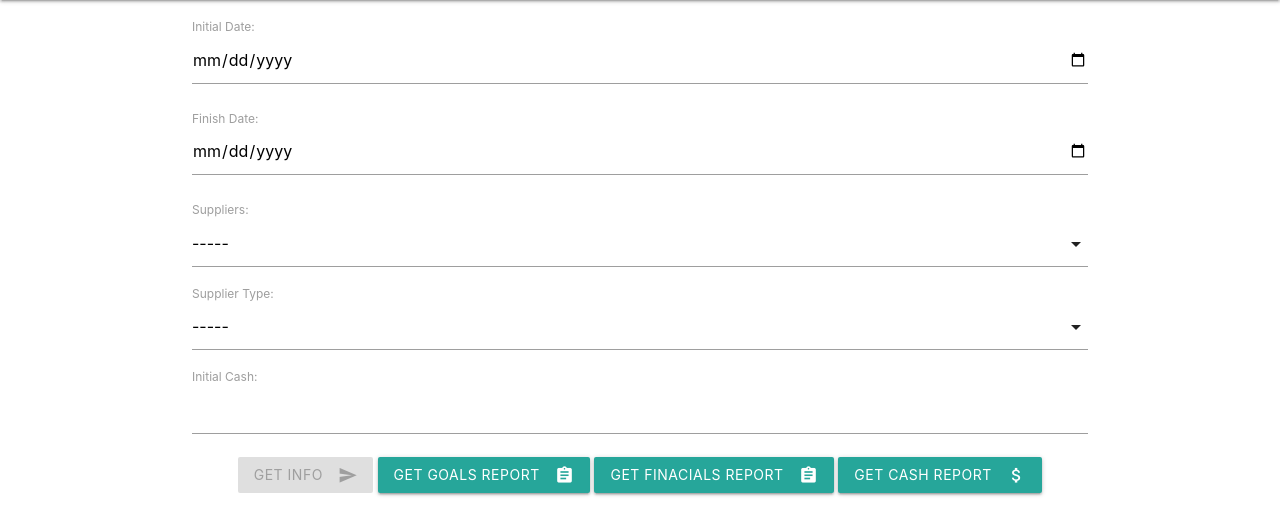
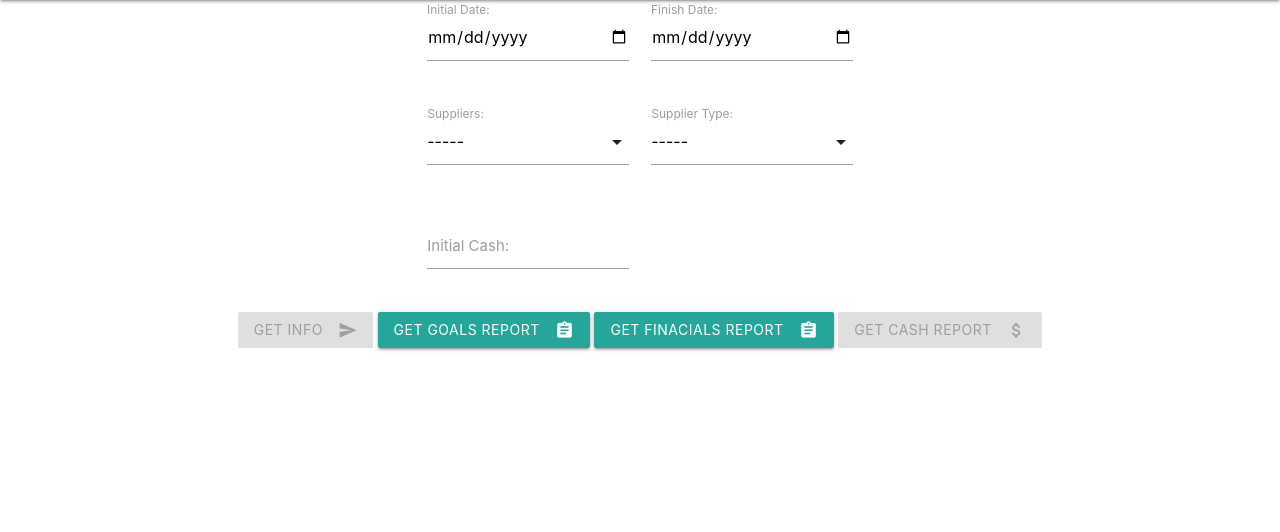
Before and after one commit to carlossgv/dosbandidos_project, a Django app: page /accounting/ in a window 1280 px wide. Shown: the part 64-596 px from the top of the page. Run offline with Django 3.2, Linux system fonts and the light colour scheme; a user stored in the database is signed in.

Commit message:
forms styled partially

```diff
--- a/accounting/forms.py
+++ b/accounting/forms.py
@@ -1,3 +1,4 @@
+from django.forms import widgets
 from accounting.models import Supplier
 from django import forms
 from .models import Supplier
@@ -5,10 +6,12 @@ from .models import Supplier
 
 class ExpensesForm(forms.Form):
     initialDate = forms.DateField(
-        label="Initial Date", widget=forms.widgets.DateInput(attrs={"type": "date"})
+        label="Initial Date",
+        widget=forms.widgets.DateInput(attrs={"type": "date", "class": "validate"}),
     )
     finishDate = forms.DateField(
-        label="Finish Date", widget=forms.widgets.DateInput(attrs={"type": "date"})
+        label="Finish Date",
+        widget=forms.widgets.DateInput(attrs={"type": "date", "class": "validate"}),
     )
 
     # TODO: Take all of this to __init__
@@ -17,7 +20,10 @@ class ExpensesForm(forms.Form):
         supplier_choices.append((supplier.pk, supplier.name))
 
     suppliers = forms.ChoiceField(
-        required=False, label="Suppliers", choices=supplier_choices
+        required=False,
+        label="Suppliers",
+        choices=supplier_choices,
+        widget=forms.Select(attrs={"class": "validate"}),
     )
 
     # TODO: populate supplier choices dinamically
@@ -46,4 +52,9 @@ class ExpensesForm(forms.Form):
         required=False, label="Supplier Type", choices=supplierType_choices
     )
 
-    cash = forms.DecimalField(label="Initial Cash", decimal_places=2, required=False)
+    cash = forms.DecimalField(
+        label="Initial Cash",
+        decimal_places=2,
+        required=False,
+        widget=forms.NumberInput(attrs={"class": "validate"}),
+    )
--- a/accounting/static/accounting/js/expenses.js
+++ b/accounting/static/accounting/js/expenses.js
@@ -25,8 +25,10 @@ document.addEventListener('DOMContentLoaded', function () {
       goalsButton.disabled = true;
       financialsButton.disabled = true;
       infoButton.disabled = true;
+      cashButton.disabled = false;
       return;
     } else {
+      cashButton.disabled = true;
       goalsButton.disabled = false;
       financialsButton.disabled = false;
       infoButton.disabled = false;
@@ -43,7 +45,6 @@ document.addEventListener('DOMContentLoaded', function () {
       infoButton.disabled = true;
       goalsButton.disabled = false;
       financialsButton.disabled = false;
-      cashButton.disabled = false;
       cash.disabled = false;
     } else {
       infoButton.disabled = false;
--- a/accounting/templates/accounting/home.html
+++ b/accounting/templates/accounting/home.html
@@ -6,7 +6,34 @@
 <div>
     <form method="post">
         {% csrf_token %}
-        {{ form.as_p }}
+        <div class="row">
+            <div class="input-field col m3 s12 offset-m3">
+                {{ form.initialDate }}
+                {{ form.initialDate.label_tag }}
+            </div>
+            <div class="input-field col m3 s12">
+                {{ form.finishDate }}
+                {{ form.finishDate.label_tag }}
+            </div>
+        </div>
+        <div class="row">
+            <div class="input-field col m3 s12 offset-m3">
+                {{ form.suppliers }}
+                {{ form.suppliers.label_tag }}
+            </div>
+            <div class="input-field col m3 s12">
+                {{ form.supplier_type }}
+                {{ form.supplier_type.label_tag }}
+            </div>
+        </div>
+        <div class="row">
+            <div class="input-field col m3 s12 offset-m3">
+                {{ form.cash }}
+                {{ form.cash.label_tag }}
+            </div>
+        </div>
+
+        <!-- {{ form.as_p }} -->
         <div class="buttons-div">
             <button class="btn waves-effect waves-light" type="submit" id="getInfo" name="getInfo">Get Info
                 <i class="material-icons right">send</i>
--- a/accounting/templates/accounting/layout.html
+++ b/accounting/templates/accounting/layout.html
@@ -12,6 +12,7 @@
     <link href="https://fonts.googleapis.com/icon?family=Material+Icons" rel="stylesheet">
 
     <link rel="stylesheet" href="{% static 'accounting/css/main.css' %}">
+    <link rel="stylesheet" href="{% static 'users/css/users.css' %}">
 
 
     {% if title %}
--- a/accounting/views.py
+++ b/accounting/views.py
@@ -59,8 +59,6 @@ def home(request):
                         "cashData": cashData
                     },
                 )
-
-
             else:
                 if data["suppliers"] != "":
                     supplierData = getExpensesBySupplier(
--- a/dosbandidos_project/urls.py
+++ b/dosbandidos_project/urls.py
@@ -6,9 +6,7 @@ urlpatterns = [
     path("admin/", admin.site.urls),
     path("accounting/", include("accounting.urls")),
     path("users/", include("users.urls")),
-    path('accounts/', include('django.contrib.auth.urls')),
-
-
+    path("accounts/", include("django.contrib.auth.urls")),
     path(
         "login/",
         auth_views.LoginView.as_view(template_name="users/login.html"),
--- /dev/null
+++ b/users/static/users/css/users.css
@@ -0,0 +1,11 @@
+.login-container {
+    margin: 2rem auto;
+    width: 100%;
+    min-width: 300px;
+}
+
+@media (min-width: 400px) {
+    .login-container {
+        width: 400px;
+    }
+}
```
Also changed, not shown: users/templates/users/login.html (+8 -0 lines), db.sqlite3.
